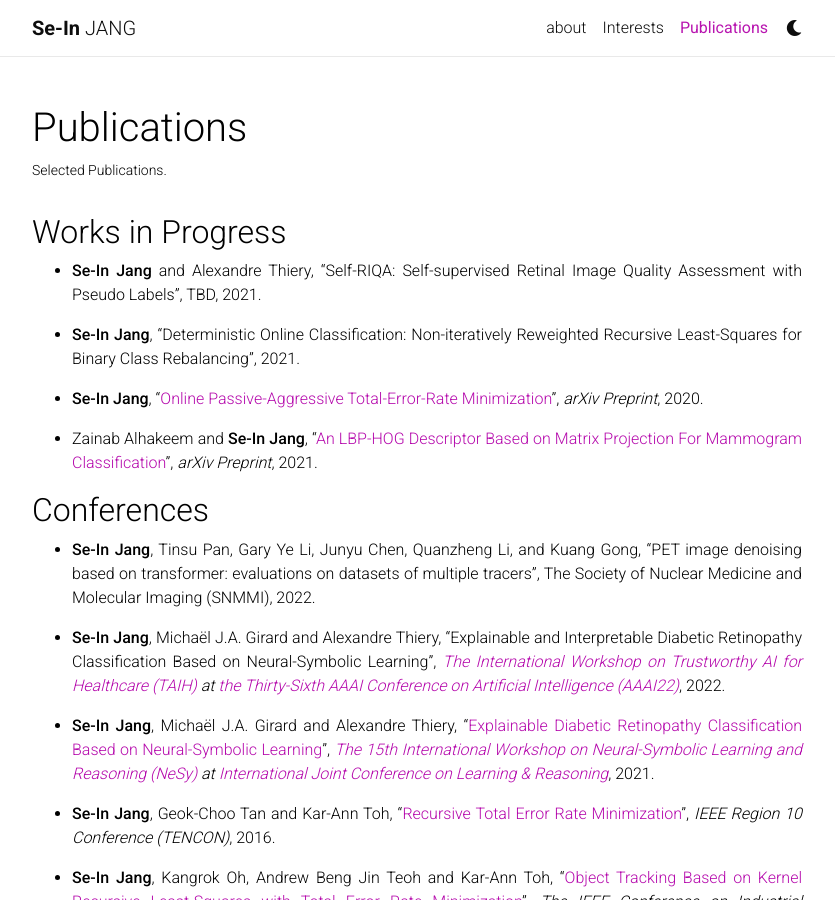
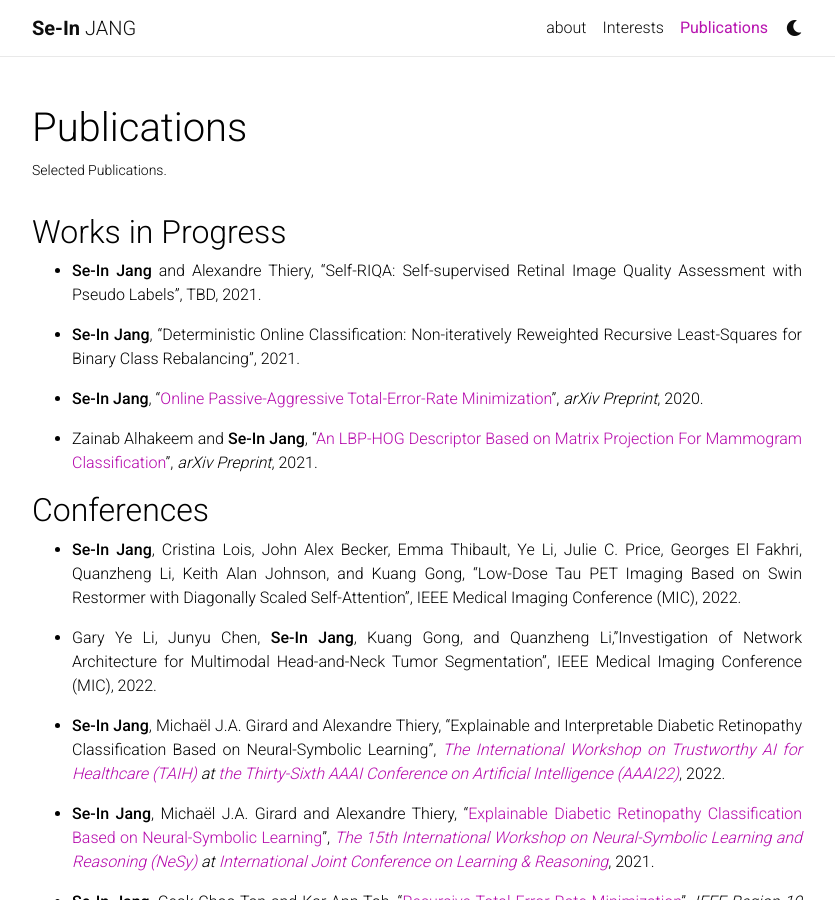
Before and after one commit to sijang/sijang.github.io, a Jekyll site: the page built from _pages/publications.md, in a window 1280 px wide and 900 px high. Shown: the whole window, without its empty margins (223-1058 px from the left). Built offline with Jekyll 4.4.1, drawn with Linux system fonts in a browser that asks for light colours; nearby versions of some CDN libraries; a style sheet for code colours, icons or effects is not loaded.

Commit message:
Update publications.md

```diff
--- a/_pages/publications.md
+++ b/_pages/publications.md
@@ -28,7 +28,10 @@ nav: true
 
 
 ## Conferences
-- **Se-In Jang**, Tinsu Pan, Gary Ye Li, Junyu Chen, Quanzheng Li, and Kuang Gong, "PET image denoising based on transformer: evaluations on datasets of multiple tracers", The Society of Nuclear Medicine and Molecular Imaging (SNMMI), 2022.
+- **Se-In Jang**, Cristina Lois, John Alex Becker, Emma Thibault, Ye Li, Julie C. Price, Georges El Fakhri, Quanzheng Li, Keith Alan Johnson, and Kuang Gong, "Low-Dose Tau PET Imaging Based on Swin Restormer with Diagonally Scaled Self-Attention", IEEE Medical Imaging Conference (MIC), 2022.
+{: style="text-align: justify"}
+
+- Gary Ye Li, Junyu Chen, **Se-In Jang**, Kuang Gong, and Quanzheng Li,"Investigation of Network Architecture for Multimodal Head-and-Neck Tumor Segmentation", IEEE Medical Imaging Conference (MIC), 2022.
 {: style="text-align: justify"}
 
 - **Se-In Jang**, Michaël J.A. Girard and Alexandre Thiery, "Explainable and Interpretable Diabetic Retinopathy Classification Based on Neural-Symbolic Learning", *[The International Workshop on Trustworthy AI for Healthcare (TAIH)](https://taih21.github.io/){:target="_blank"} at [the Thirty-Sixth AAAI Conference on Artificial Intelligence (AAAI22)](https://aaai.org/Conferences/AAAI-22/){:target="_blank"}*, 2022.
```
